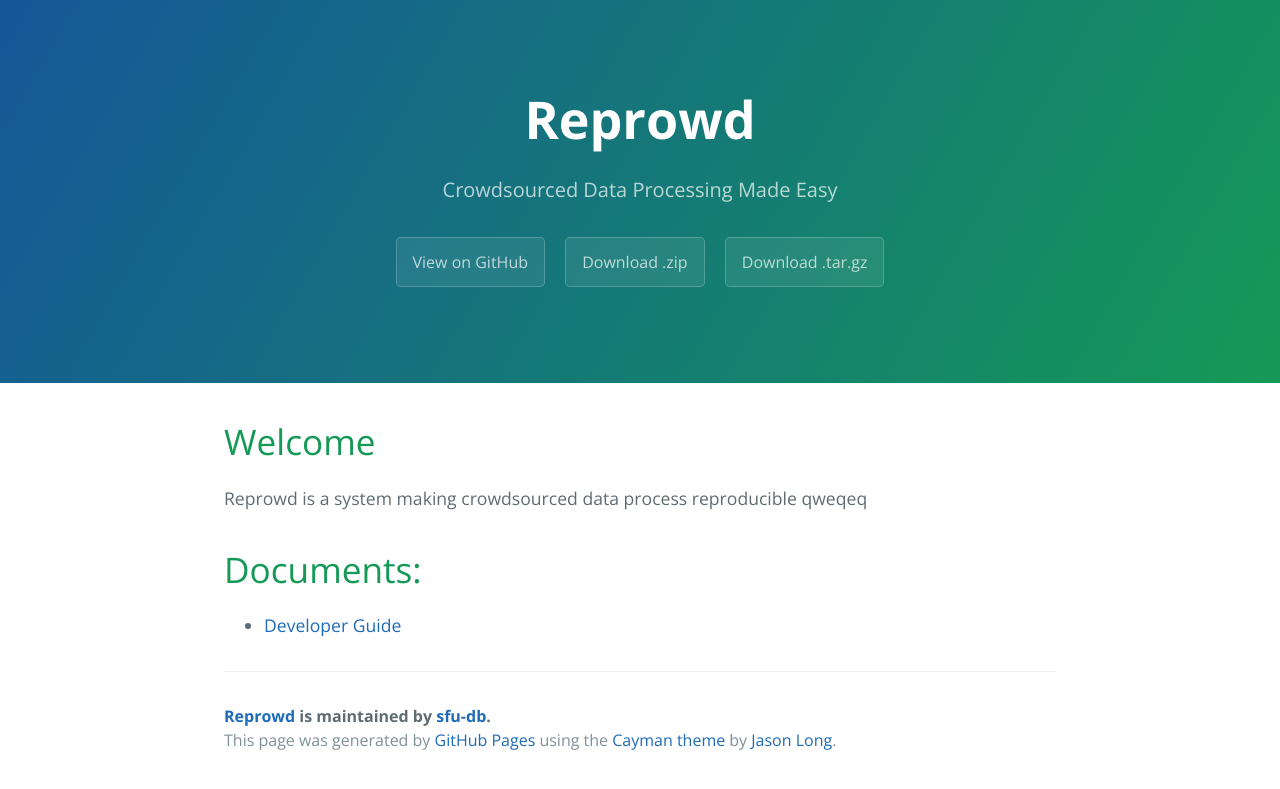
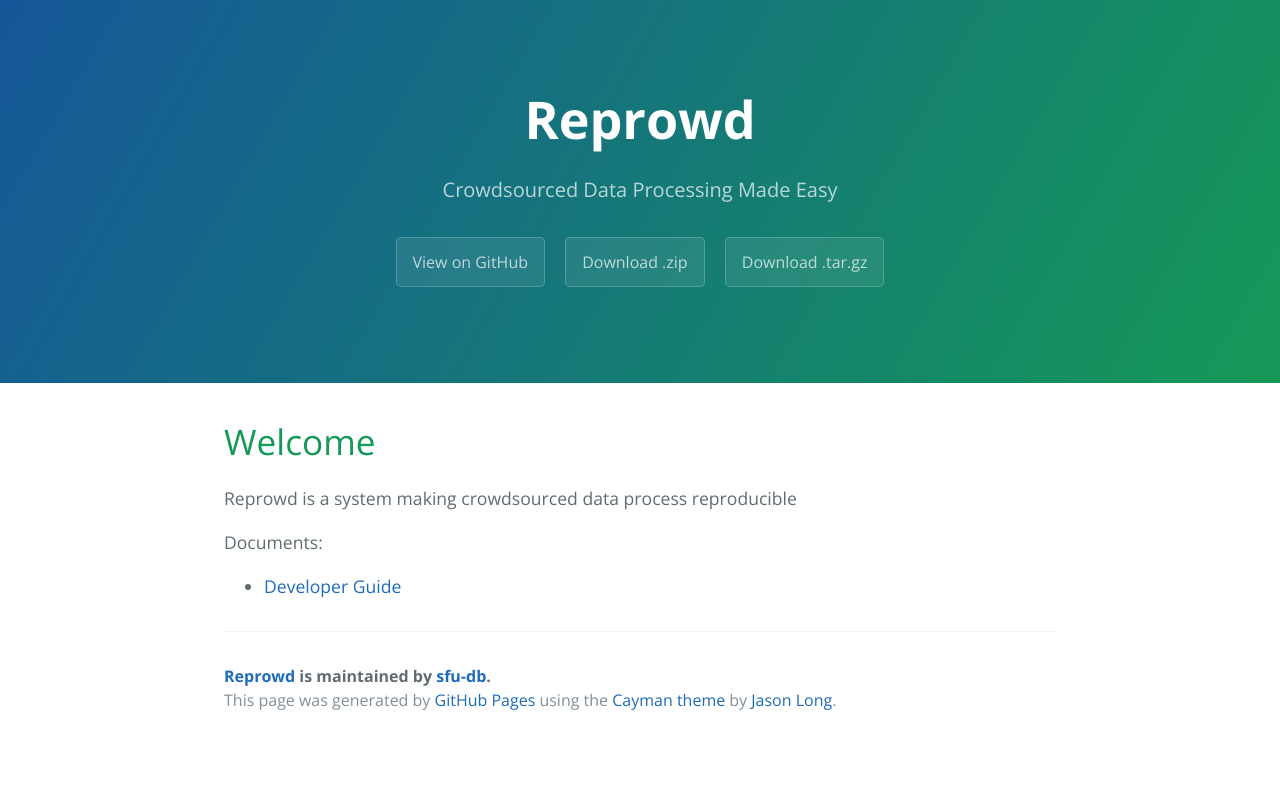
Before and after one commit to sfu-db/reprowd, a Jekyll site: the page built from index.md, in a window 1280 px wide. Shown: the top 789 px of the page. Built offline with Jekyll 4.4.1, drawn with Linux system fonts in a browser that asks for light colours.

Commit message:
Update index.md

```diff
--- a/index.md
+++ b/index.md
@@ -6,6 +6,6 @@
 # Welcome
 
 Reprowd is a system making crowdsourced data process reproducible
-qweqeq
-# Documents:
+
+Documents:
 * [Developer Guide](dev_guide.html)
```
